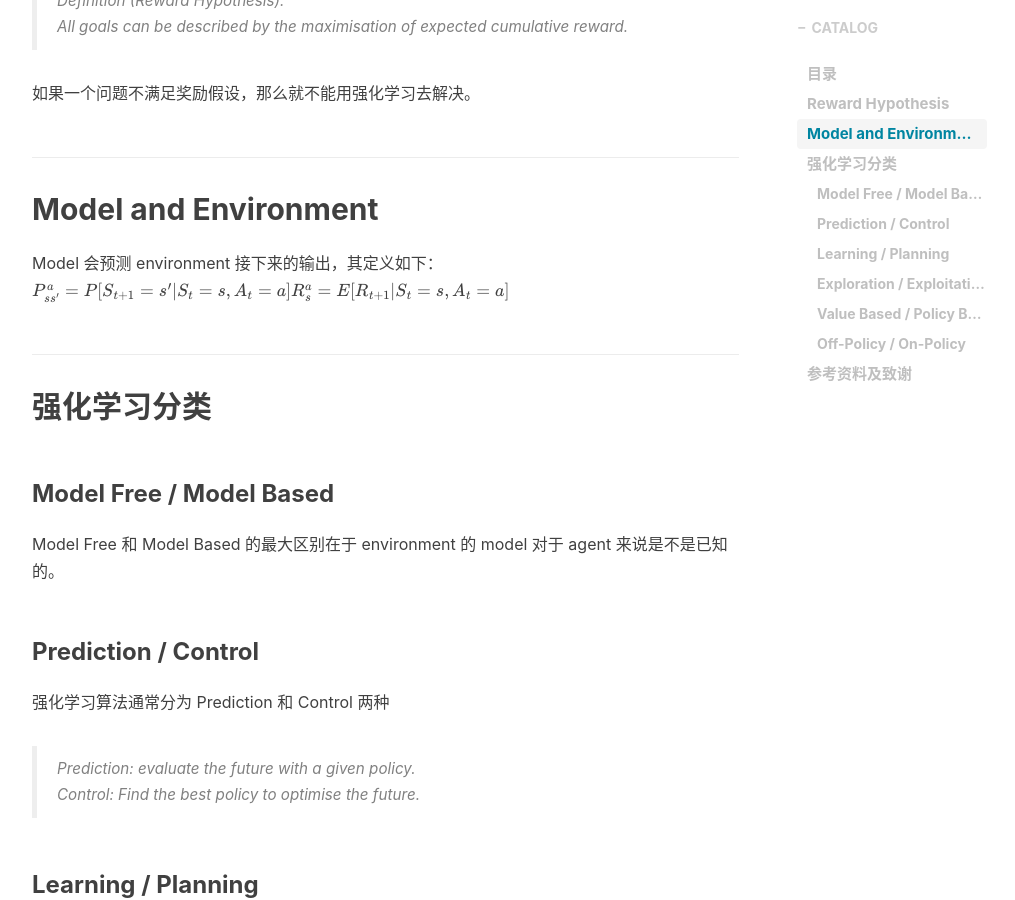
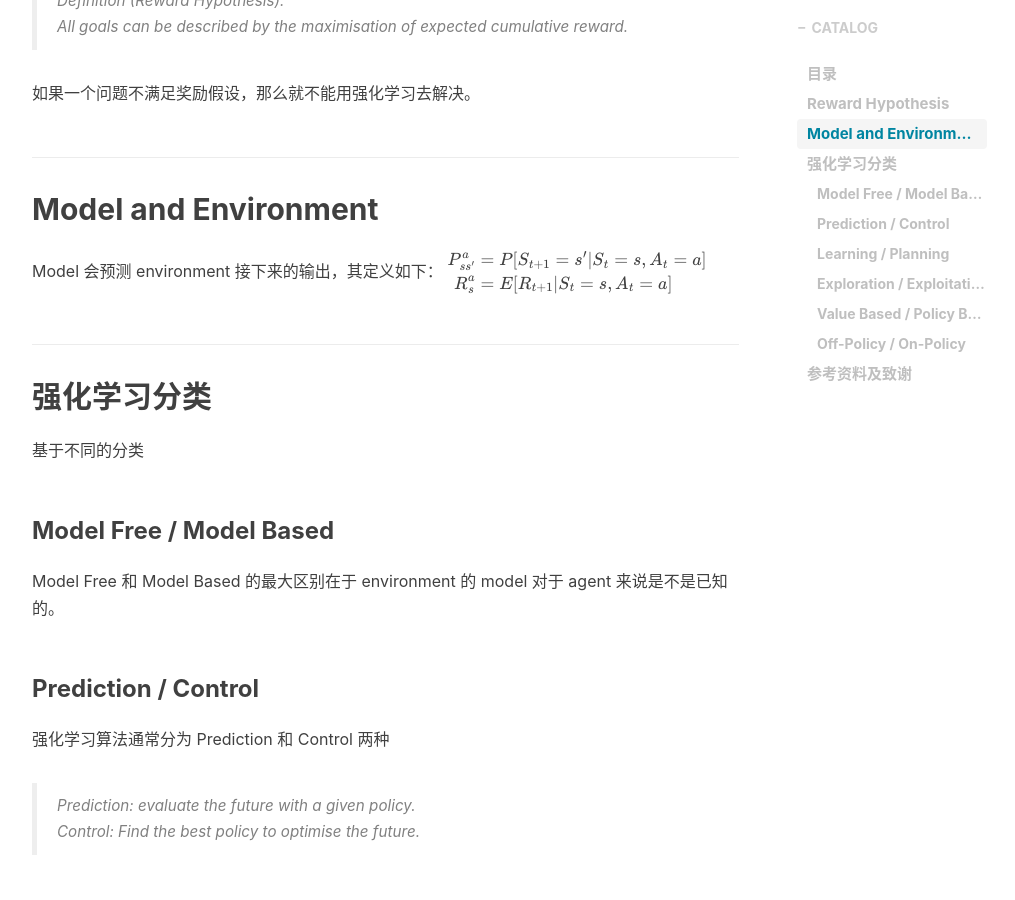
Before and after one commit to liushunyu/blog, a Jekyll site: the page built from _posts/2020-04-12-强化学习思考（2）强化学习简介.md, in a window 1280 px wide and 900 px high, scrolled down 1134 px. Shown: the whole window, without its empty margins (233-1248 px from the left). Built offline with Jekyll 4.4.1, drawn with Linux system fonts in a browser that asks for light colours; nearby versions of some CDN libraries; formulas are drawn with MathJax 3; comment, search, counter and statistics services are not loaded.

Commit message:
Update 2020-04-12-强化学习思考（2）强化学习简介.md

```diff
--- a/_posts/2020-04-12-强化学习思考（2）强化学习简介.md
+++ b/_posts/2020-04-12-强化学习思考（2）强化学习简介.md
@@ -43,12 +43,17 @@ Reward 是强化学习的核心，强化学习问题中可以没有 state / obse
 
 Model 会预测 environment 接下来的输出，其定义如下：
 $$
-P_{ss'}^a = P[S_{t+1} = s' | S_t = s, A_t = a] \\
-R_{s}^a =E[R_{t+1} | S_t = s, A_t = a]
+\begin{aligned}
+P_{ss'}^a &= P[S_{t+1} = s' | S_t = s, A_t = a] \\
+R_{s}^a &=E[R_{t+1} | S_t = s, A_t = a]
+\end{aligned}
 $$
 
 
+
 ## 强化学习分类
+
+基于不同的分类
 
 ### Model Free / Model Based
 
```
